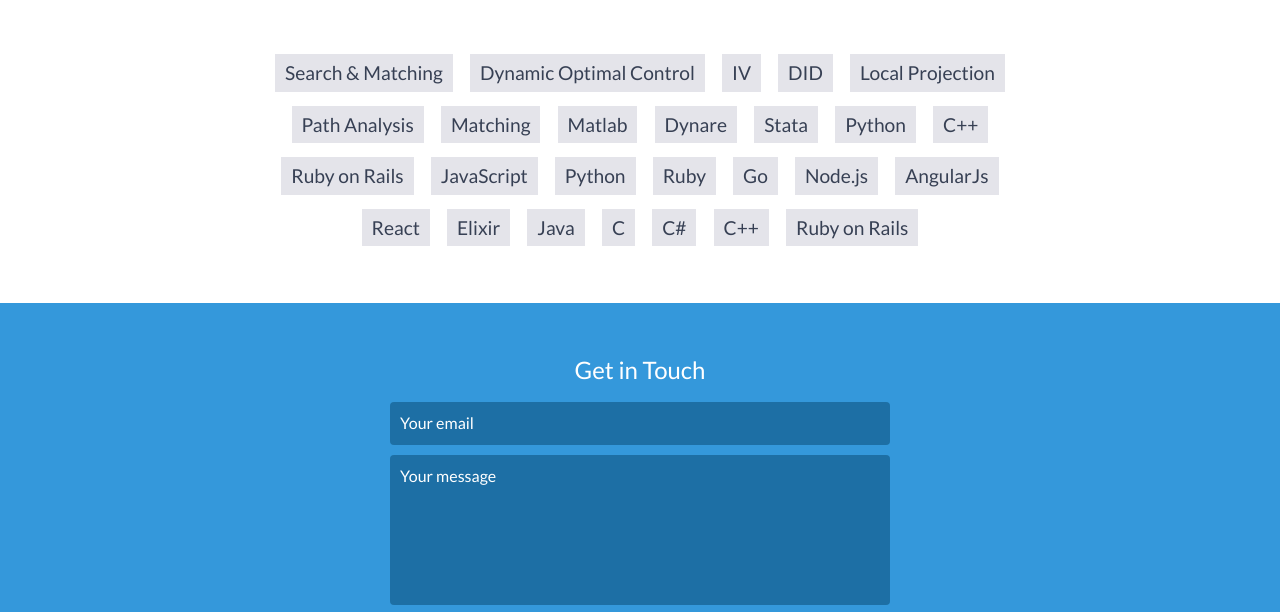
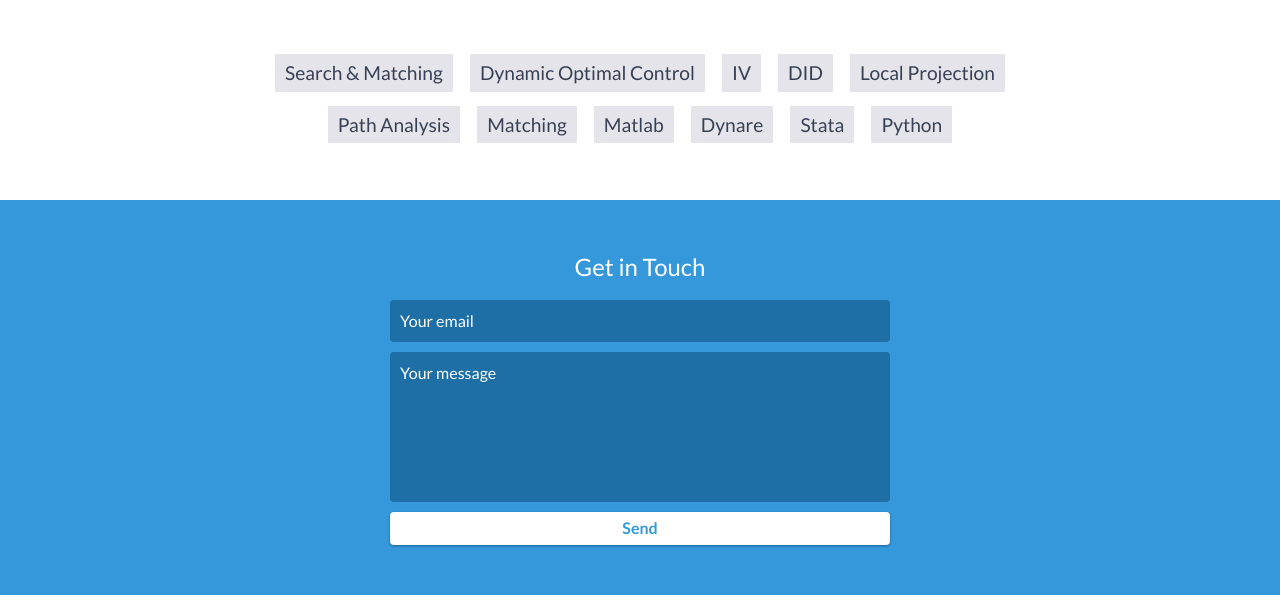
Before and after one commit to NathanVieira38/NathanVieira38.github.io, a website: page index.html in a window 1280 px wide. Shown: the part 3333-3945 px from the top of the page. Drawn offline with nearby package versions, Linux system fonts and the light colour scheme.

Commit message:
Update index.html

```diff
--- a/index.html
+++ b/index.html
@@ -198,21 +198,6 @@
             <li>Dynare</li>
             <li>Stata</li>
             <li>Python</li>
-            <li>C++</li>
-            <li>Ruby on Rails</li>
-            <li>JavaScript</li>
-            <li>Python</li>
-            <li>Ruby</li>
-            <li>Go</li>
-            <li>Node.js</li>
-            <li>AngularJs</li>
-            <li>React</li>
-            <li>Elixir</li>
-            <li>Java</li>
-            <li>C</li>
-            <li>C#</li>
-            <li>C++</li>
-            <li>Ruby on Rails</li>
         </ul>
     </div>
     <!-- End #skills <li>DiD</li>
```
